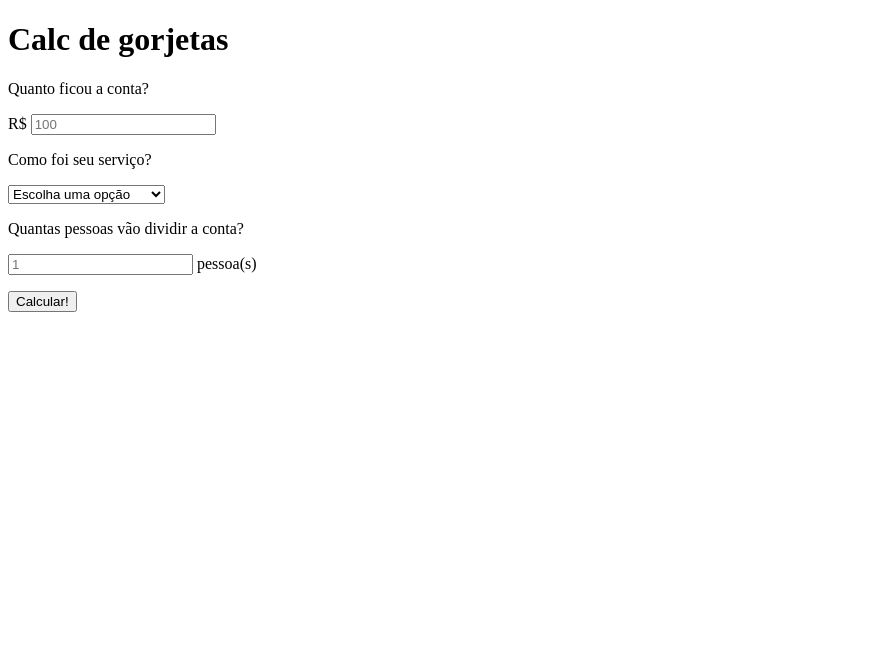
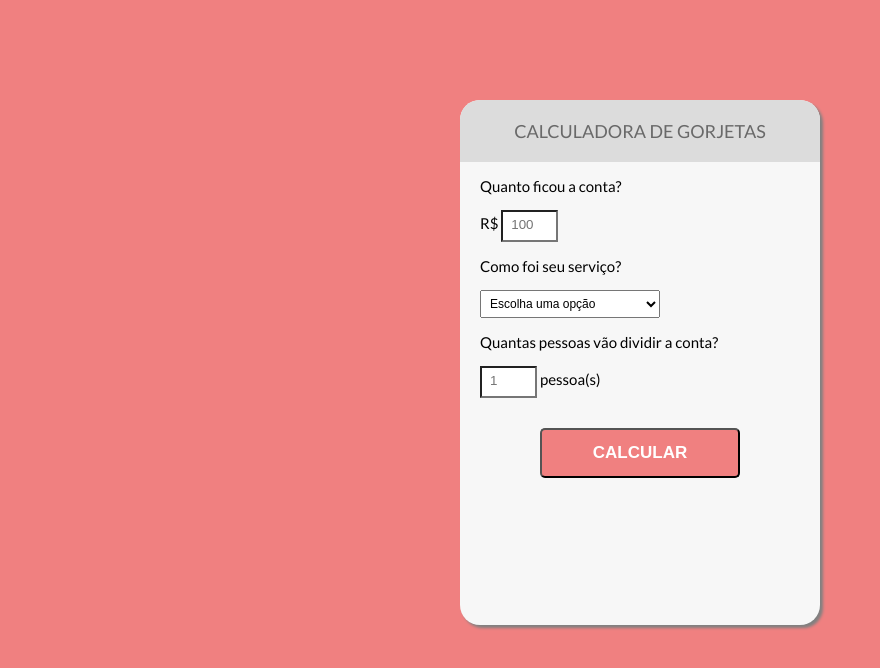
Before and after one commit to LuizHenriqueMenezes/exForms, a plain HTML site: page index.html in a window 1280 px wide. Shown: the whole page, without its empty margins (0-880 px from the left). Drawn offline with Linux system fonts and the light colour scheme.

Commit message:
sobe css

```diff
--- a/index.html
+++ b/index.html
@@ -1,30 +1,35 @@
 <!DOCTYPE html>
 <html lang="pt-BR">
+
 <head>
     <meta charset="UTF-8">
     <meta http-equiv="X-UA-Compatible" content="IE=edge">
     <meta name="viewport" content="width=device-width, initial-scale=1.0">
+    <link rel="stylesheet" href="style.css">
     <title>Calculadora de Gorjetas</title>
 </head>
+
 <body>
+    <div id="container">
+
         <div>
-        <h1>Calc de gorjetas</h1>
+            <h1 class="title">Calculadora de Gorjetas</h1>
         </div>
 
         <div>
-        <form>
+            <form class="tipsForm">
                 <label for="bill">
                     <p>Quanto ficou a conta?</p>
                 </label>
                 <p>
-                R$ <input type="number" placeholder="100" name="bill" id="bill">
+                    R$ <input type="number" placeholder="100" name="bill" id="bill" class="formInput">
                 </p>
 
                 <label for="serviceQuality">
                     <p>Como foi seu serviço?</p>
                 </label>
                 <p>
-                <select name="serviceQuality" id="serviceQuality">
+                    <select name="serviceQuality" id="serviceQuality" class="formSelect">
                         <option disable selected>Escolha uma opção</option>
                         <option value="0.3">30% - Renato Augusto</option>
                         <option value="0.2">20% - Roger Guedes</option>
@@ -38,12 +43,15 @@
                     <p>Quantas pessoas vão dividir a conta?</p>
                 </label>
                 <p>
-                <input type="number" placeholder="1" name="people" id="people"> pessoa(s)
+                    <input type="number" placeholder="1" name="people" id="people" class="formInput"> pessoa(s)
                 </p>
 
-            <button type="submit">Calcular!</button>
+                <button type="submit" class="formSubmit">Calcular</button>
             </form>
         </div>
 
+    </div>
+
 </body>
+
 </html>
--- /dev/null
+++ b/style.css
@@ -0,0 +1,73 @@
+@import url('https://fonts.googleapis.com/css2?family=Bebas+Neue&family=Lato:ital,wght@0,100;0,300;0,400;0,700;0,900;1,100;1,300;1,400;1,700;1,900&display=swap');
+
+:root{
+    --primary-color: lightcoral;
+    --secondary-color: DimGrey;
+    --tertiary-color: GainsBoro;
+}
+
+body{
+    background-color: var(--primary-color);
+    font-size: 15px;
+    font-family: 'Lato', sans-serif;
+}
+
+#container{
+    height: 525px;
+    width: 360px;
+    margin: 100px auto; /* auto = esqueda, direita automatico  */
+    background: #f7f7f7;
+    box-shadow: 3px 3px 3px grey;
+    border-radius: 20px;
+}
+
+.title{
+    background-color: var(--tertiary-color);
+    color: var(--secondary-color);
+    padding: 20px;
+    text-transform: uppercase; /* capitalize - primeira letra smp maiuscula; lowercase - todas as letra minusculas */
+    font-size: 18px;
+    font-weight: normal; /* peso da fonte */
+    border-top-left-radius: 20px;
+    border-top-right-radius: 20px;
+    text-align: center;
+}
+
+.tipsForm{
+    padding-left: 20px;
+    padding-right: 20px;
+}
+
+.formInput{
+    background: white;
+    width: 40px; /* largura maxíma */
+    padding: 5px 5px 8px 8px; /* top - right - botton - left */
+}
+
+.formInput:focus, .formSelect:focus{
+    border: 3px solid var(--primary-color);
+    outline: none;
+}
+
+.formSelect{
+    width: 180px;
+    padding: 5px;
+    font-size: 12px;
+}
+
+.formSubmit{
+    text-transform: uppercase;
+    font-weight: bold;
+    display: block;
+    margin: 30px auto;
+    background: var(--primary-color);
+    border-radius: 5px;
+    width: 200px;
+    height: 50px;
+    font-size: 17px;
+    color: white;
+}
+
+.formSubmit:focus{
+    background: green;
+}
```
Lines whose indentation alone changed are shown as unchanged.
